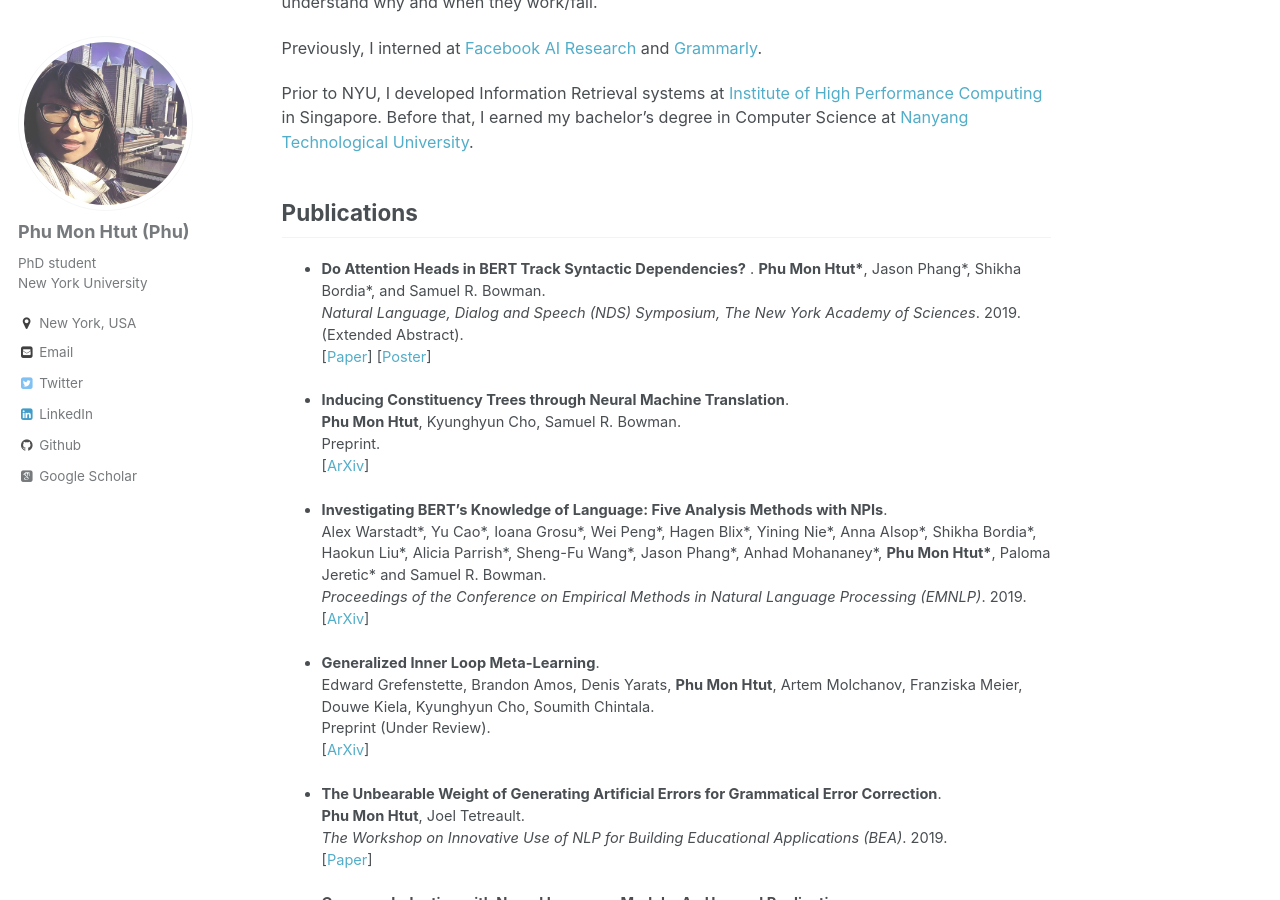
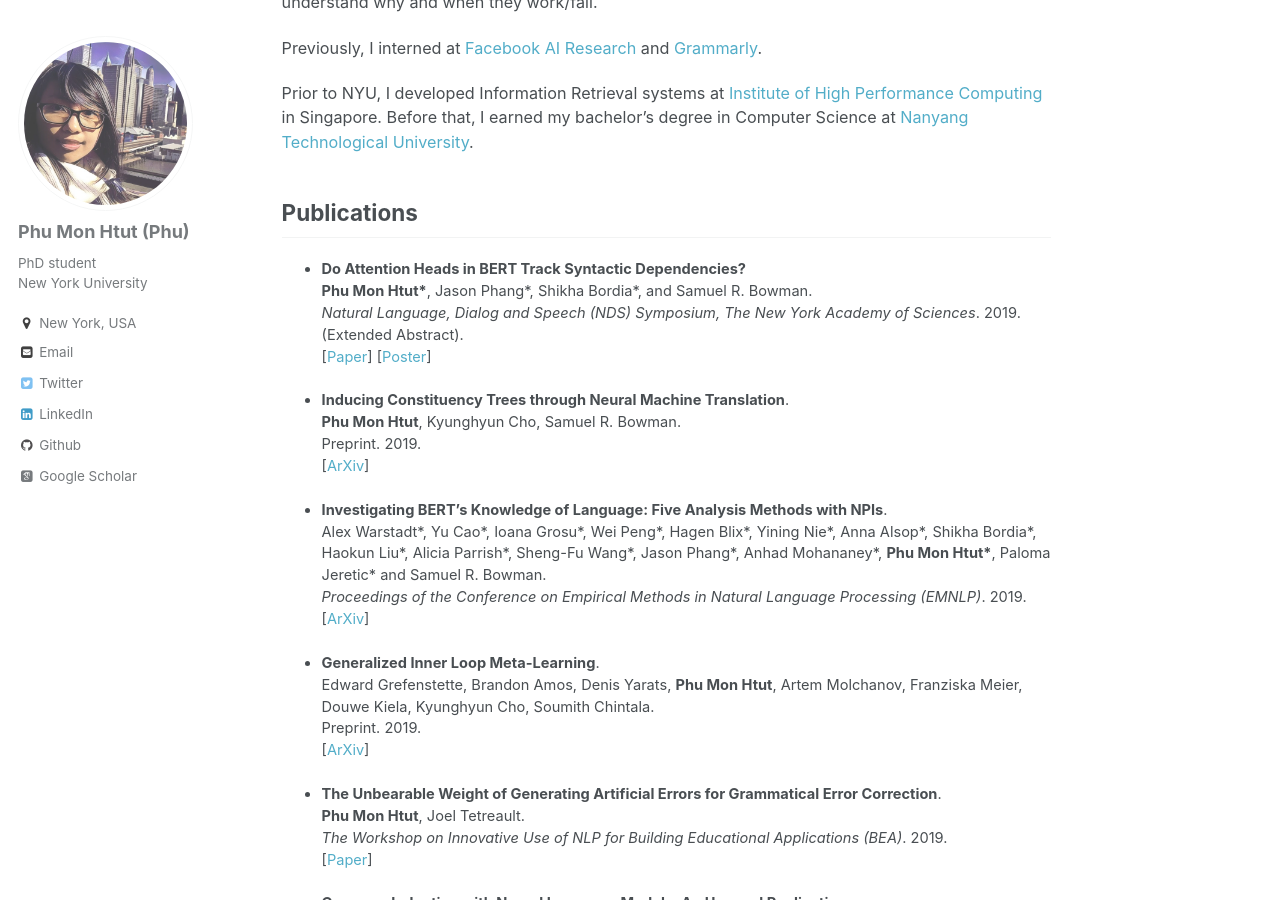
Before and after one commit to phu-pmh/phu-pmh.github.io, a Jekyll site: the page built from _pages/about.md, in a window 1280 px wide and 900 px high, scrolled down 239 px. Built offline with Jekyll 4.4.1, drawn with Linux system fonts in a browser that asks for light colours; some web fonts are replaced.

Commit message:
Update about.md

```diff
--- a/_pages/about.md
+++ b/_pages/about.md
@@ -18,14 +18,14 @@ Prior to NYU, I developed Information Retrieval systems at [Institute of High Pe
 
 Publications
 ------
-* **Do Attention Heads in BERT Track Syntactic Dependencies?** .
+* **Do Attention Heads in BERT Track Syntactic Dependencies?**
    __Phu Mon Htut\*__, Jason Phang\*, Shikha Bordia\*, and Samuel R. Bowman.
    *Natural Language, Dialog and Speech (NDS) Symposium, The New York Academy of Sciences*. 2019. (Extended Abstract).
    [[Paper](http://phumonhtut.me/publications/2019NDS/BERT_Attention_analysis.pdf)] [[Poster](http://phumonhtut.me/publications/2019NDS/NDSposter.pdf)]
 
 * **Inducing Constituency Trees through Neural Machine Translation**.
   __Phu Mon Htut__, Kyunghyun Cho, Samuel R. Bowman.
-  Preprint.
+  Preprint. 2019.
   [[ArXiv](https://arxiv.org/abs/1909.10056)]
 
 * **Investigating BERT’s Knowledge of Language: Five Analysis Methods with NPIs**.
@@ -35,7 +35,7 @@ Publications
 
 * **Generalized Inner Loop Meta-Learning**.
 Edward Grefenstette, Brandon Amos, Denis Yarats, __Phu Mon Htut__, Artem Molchanov, Franziska Meier, Douwe Kiela, Kyunghyun Cho, Soumith Chintala.
-Preprint (Under Review).
+Preprint. 2019.
 [[ArXiv](https://arxiv.org/abs/1910.01727)]
 
 * **The Unbearable Weight of Generating Artificial Errors for Grammatical Error Correction**.
```
